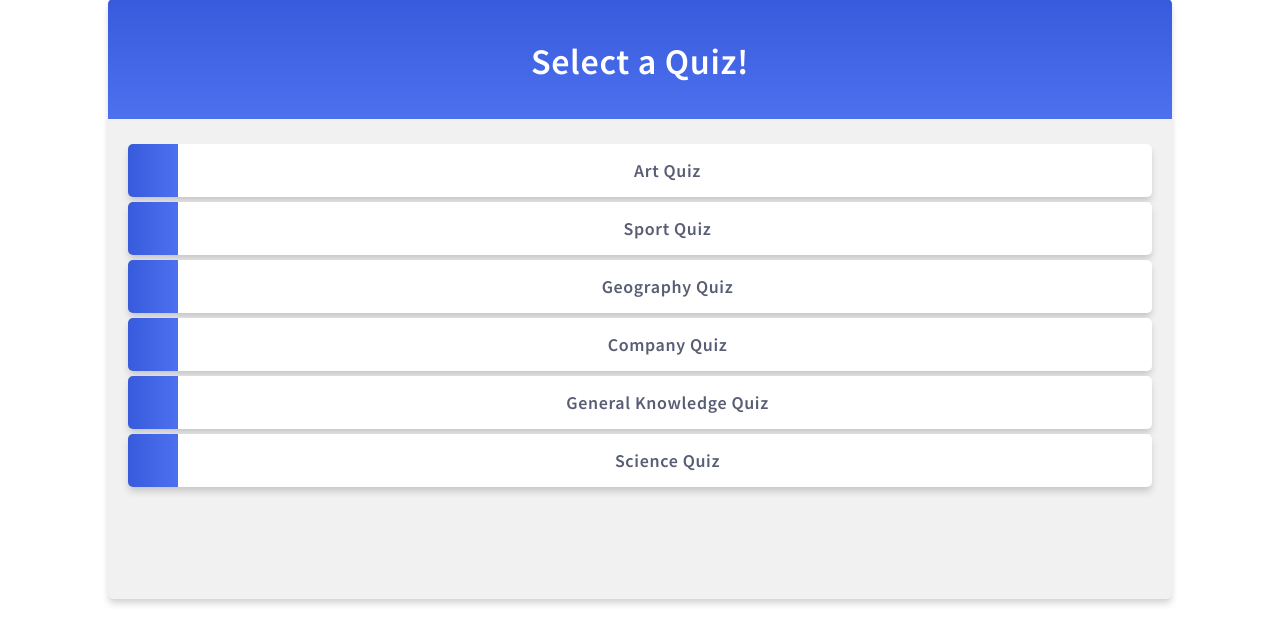
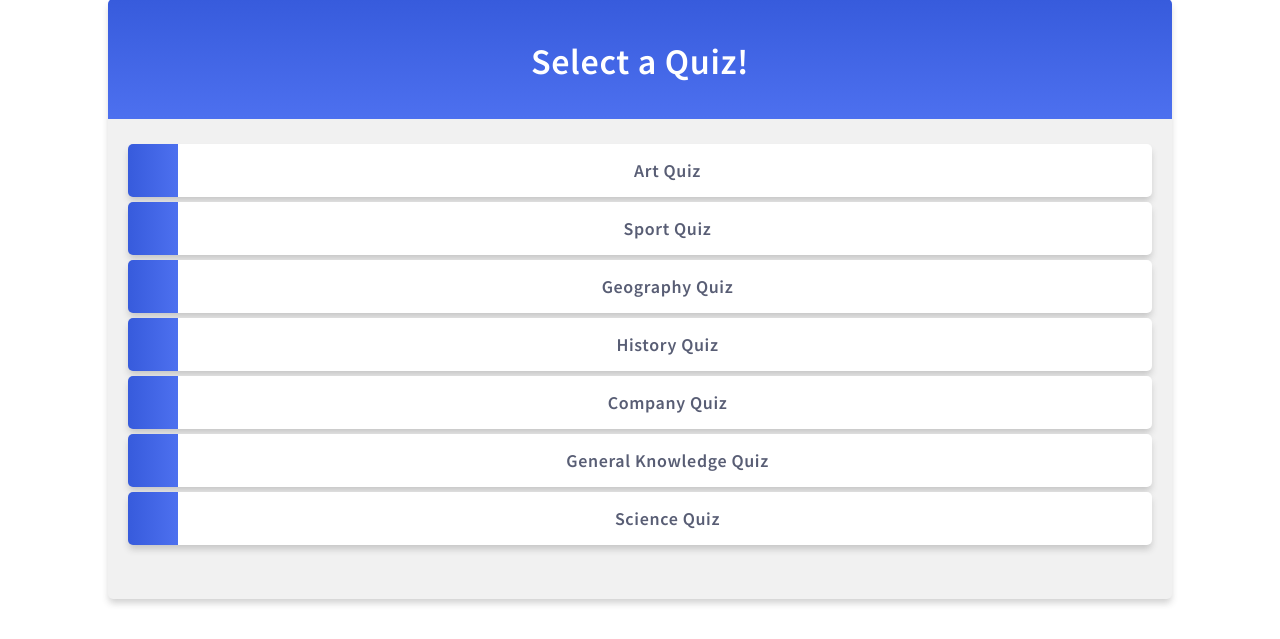
Before and after one commit to MikyleFourie/quiz_site, a Django app: page /qSelect/ in a window 1280 px wide. Shown: the part 64-703 px from the top of the page. Run offline with Django 5.2, Linux system fonts and the light colour scheme; some libraries are stand-ins or nearby versions.

```diff
--- a/templates/userProfiles/quizSelection.html
+++ b/templates/userProfiles/quizSelection.html
@@ -22,6 +22,7 @@
     <li onclick="window.location = '../quiz/Art/'">Art Quiz</li>
     <li onclick="window.location = '../quiz/Sport/'">Sport Quiz</li>
     <li onclick="window.location = '../quiz/Geography/'">Geography Quiz</li>
+    <li onclick="window.location = '../quiz/History/'">History Quiz</li>
     <li onclick="window.location = ''">Company Quiz</li>
     <li onclick="window.location = ''">General Knowledge Quiz</li>
     <li onclick="window.location = ''">Science Quiz</li>
```
